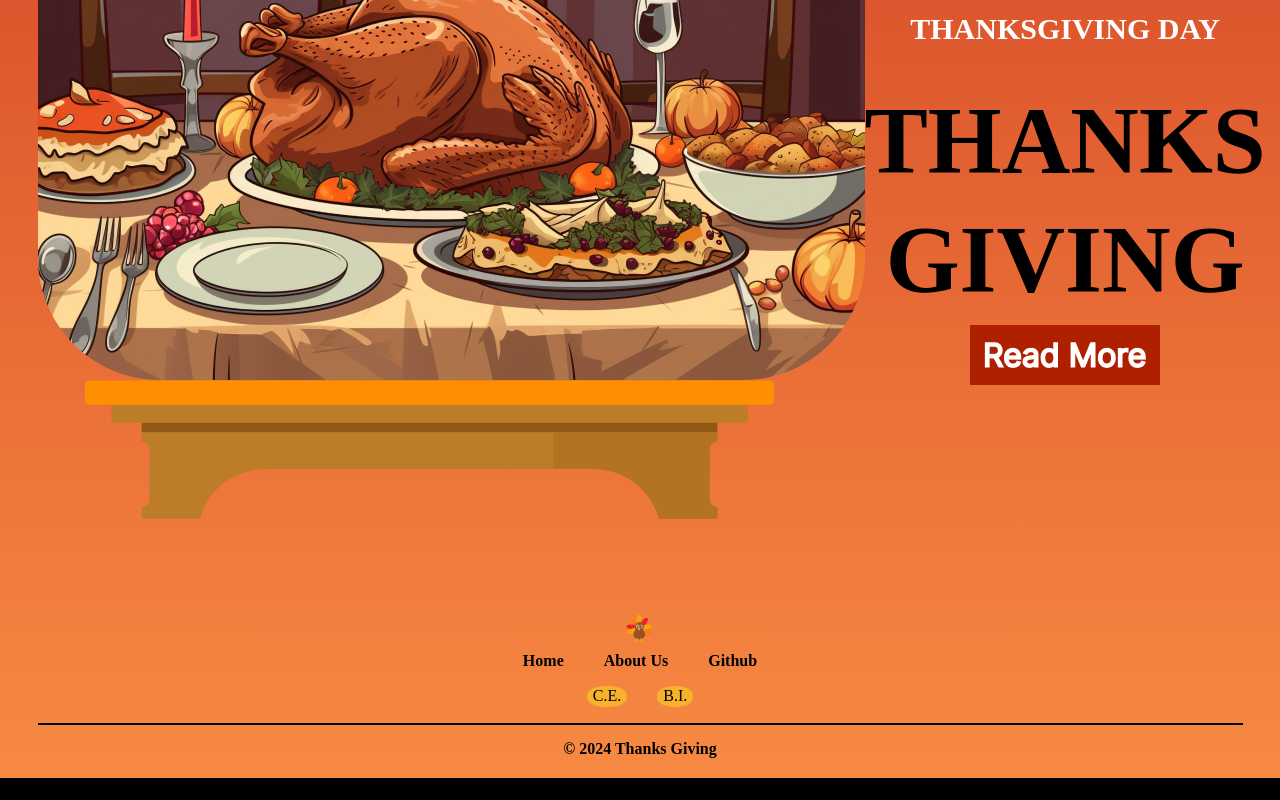
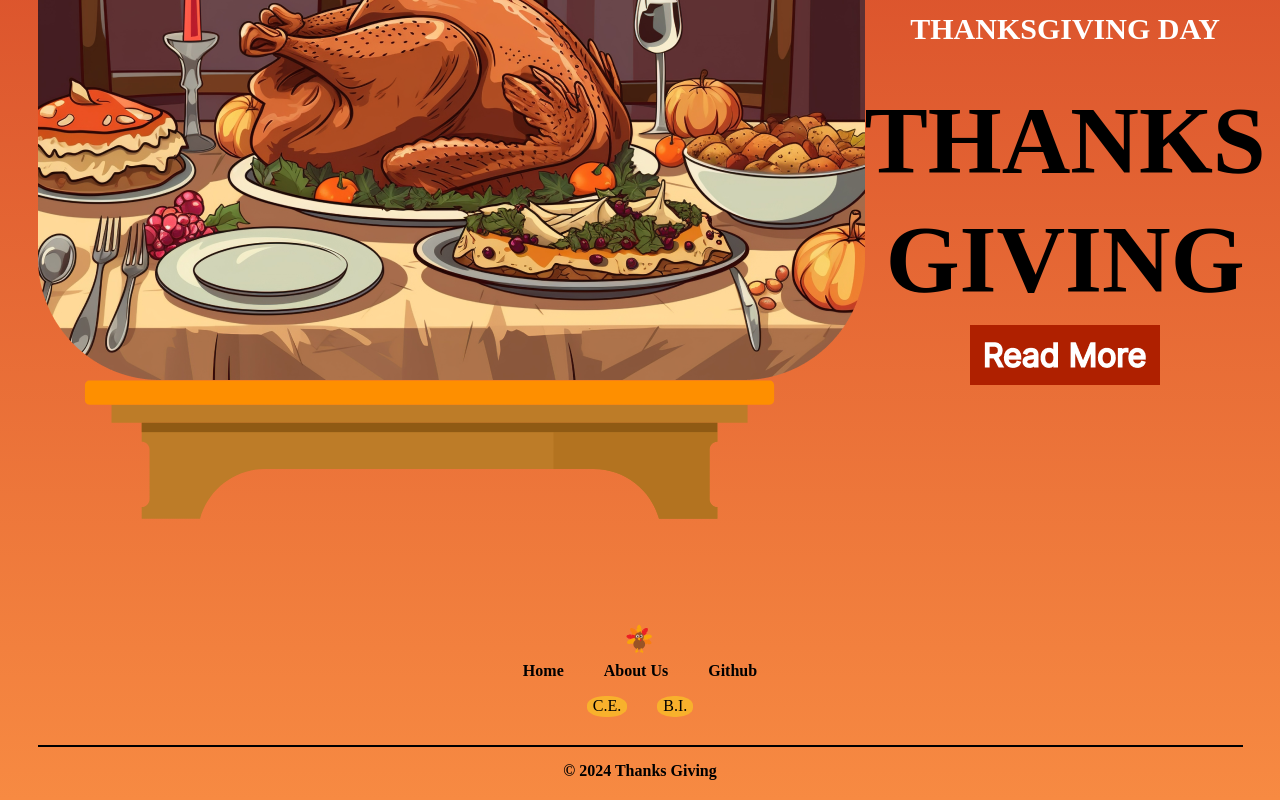
Before and after one commit to cole-essig/se__project_the_plan, a React (Vite) app: page /home in a window 1280 px wide. Shown: the part 316-1116 px from the top of the page. Before the commit the page ends 1094 px from the top, so only its background shows below. Built offline with nearby package versions, Linux system fonts and the light colour scheme.

Commit message:
initial comments

```diff
--- a/src/components/Footer/Footer.css
+++ b/src/components/Footer/Footer.css
@@ -1,5 +1,5 @@
 .footer {
-  margin-top: 60px;
+  margin-top: 70px;
   display: flex;
   flex-direction: column;
 }
@@ -120,6 +120,7 @@
 .footer__copyright_box {
   display: flex;
   border-top: 2px solid #000;
+  margin-top: 12px;
 }
 
 .footer__copyright {
```
